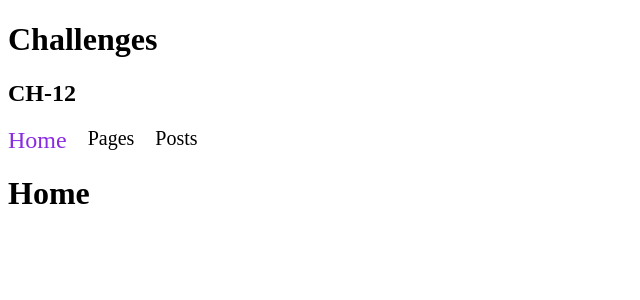
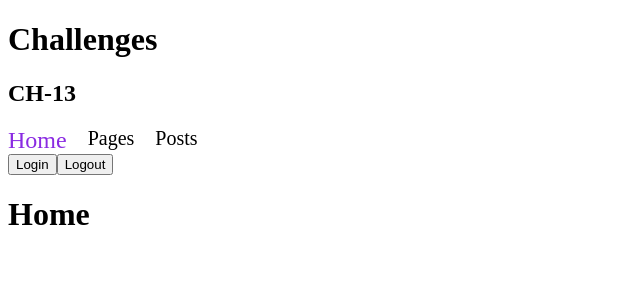
Before and after one commit to nicksiuxs/Challenges, a React (Vite) app in the folder React/: page / in a window 1280 px wide. Shown: the top 300 px of the page, without its empty margins (0-640 px from the left). Built offline with nearby package versions, Linux system fonts and the light colour scheme.

Commit message:
ch-13: add challenge 13

```diff
--- a/React/src/App.jsx
+++ b/React/src/App.jsx
@@ -6,7 +6,7 @@ function App() {
   return (
     <div>
       <h1>Challenges</h1>
-      <h2>CH-12</h2>
+      <h2>CH-13</h2>
       <NavigationApp />
     </div>
   )
--- /dev/null
+++ b/React/src/components/NavigationApp/AppContext.jsx
@@ -0,0 +1,15 @@
+import { createContext, useReducer } from "react";
+
+import { appReducer, appInitialState, TYPES } from "./appReducer";
+
+//Create context app
+const AppContext = createContext();
+
+const AppProvider = ({ children }) => {
+    const [state, dispatch] = useReducer(appReducer, appInitialState)
+
+    return <AppContext.Provider value={{ state, dispatch }}>{children}</AppContext.Provider>
+}
+
+export { AppContext };
+export default AppProvider;
--- a/React/src/components/NavigationApp/NavComponent.jsx
+++ b/React/src/components/NavigationApp/NavComponent.jsx
@@ -1,15 +1,35 @@
 import React from 'react';
-import { NavLink } from "react-router-dom"
+import { NavLink, useNavigate } from "react-router-dom"
 
 import "./NavComponent.css"
+import useAppContext from './useAppContext';
+import { TYPES } from './appReducer';
 
 const NavComponent = () => {
+    const { dispatch } = useAppContext()
+
+    const navigate = useNavigate();
+
+    const handleLogin = () => {
+        dispatch({ type: TYPES.LOGIN })
+        navigate("/user")
+    }
+
+    const handleLogout = () => {
+        dispatch({ type: TYPES.LOGOUT })
+    }
     return (
-        <div className='navigation'>
-            <NavLink className={(args) => ` ${args.isActive ? "active" : ""}`} to="/" >Home</NavLink>
-            <NavLink className={(args) => ` ${args.isActive ? "active" : ""}`} to="/pages" >Pages</NavLink>
-            <NavLink className={(args) => ` ${args.isActive ? "active" : ""}`} to="/posts" >Posts</NavLink>
-        </div>
+        <>
+            <div className='navigation'>
+                <NavLink className={(args) => ` ${args.isActive ? "active" : ""}`} to="/" >Home</NavLink>
+                <NavLink className={(args) => ` ${args.isActive ? "active" : ""}`} to="/pages" >Pages</NavLink>
+                <NavLink className={(args) => ` ${args.isActive ? "active" : ""}`} to="/posts" >Posts</NavLink>
+            </div>
+            <div>
+                <button onClick={handleLogin}>Login</button>
+                <button onClick={handleLogout}>Logout</button>
+            </div>
+        </>
     )
 }
 
--- a/React/src/components/NavigationApp/NavigationApp.jsx
+++ b/React/src/components/NavigationApp/NavigationApp.jsx
@@ -1,18 +1,45 @@
 import React from 'react';
 import { BrowserRouter, Routes, Route } from "react-router-dom"
 import NavComponent from './NavComponent';
+import AppProvider from './AppContext';
+import useAppContext from './useAppContext';
 
 const NavigationApp = () => {
+
     return (
         <BrowserRouter>
+            <AppProvider>
+                <AppRoutes />
+            </AppProvider>
+        </BrowserRouter>
+    )
+}
+
+const AppRoutes = () => {
+    return (
+        <>
             <NavComponent />
             <Routes>
                 <Route path='/' element={<><h1>Home</h1></>} />
                 <Route path='/pages' element={<><h1>Pages</h1></>} />
                 <Route path='/posts' element={<><h1>Posts</h1></>} />
+                <Route path='/user' element={
+                    <PrivateRoutes>
+                        <div>
+                            Usuario Logeado
+                        </div>
+                    </PrivateRoutes>
+                } />
             </Routes>
-        </BrowserRouter>
+        </>
     )
 }
 
+
+const PrivateRoutes = ({ children }) => {
+    const { state: logged } = useAppContext();
+    return logged.logged ? children : <div>No estás loggeado</div>
+}
+
+
 export default NavigationApp
--- /dev/null
+++ b/React/src/components/NavigationApp/appReducer.js
@@ -0,0 +1,21 @@
+const TYPES = {
+    LOGIN: "LOGIN",
+    LOGOUT: "LOGOUT"
+}
+
+const appInitialState = {
+    logged: false
+}
+
+const appReducer = (state, action) => {
+    switch (action.type) {
+        case TYPES.LOGIN:
+            return { logged: true };
+        case TYPES.LOGOUT:
+            return appInitialState;
+        default:
+            return state;
+    }
+}
+
+export { appInitialState, appReducer, TYPES }
--- /dev/null
+++ b/React/src/components/NavigationApp/useAppContext.jsx
@@ -0,0 +1,8 @@
+import { useContext } from "react";
+import { AppContext } from "./AppContext";
+
+const useAppContext = () => {
+    return useContext(AppContext);
+}
+
+export default useAppContext;
```
Also changed, not shown: 1 other file (tests, documents, lock files or other folders).
